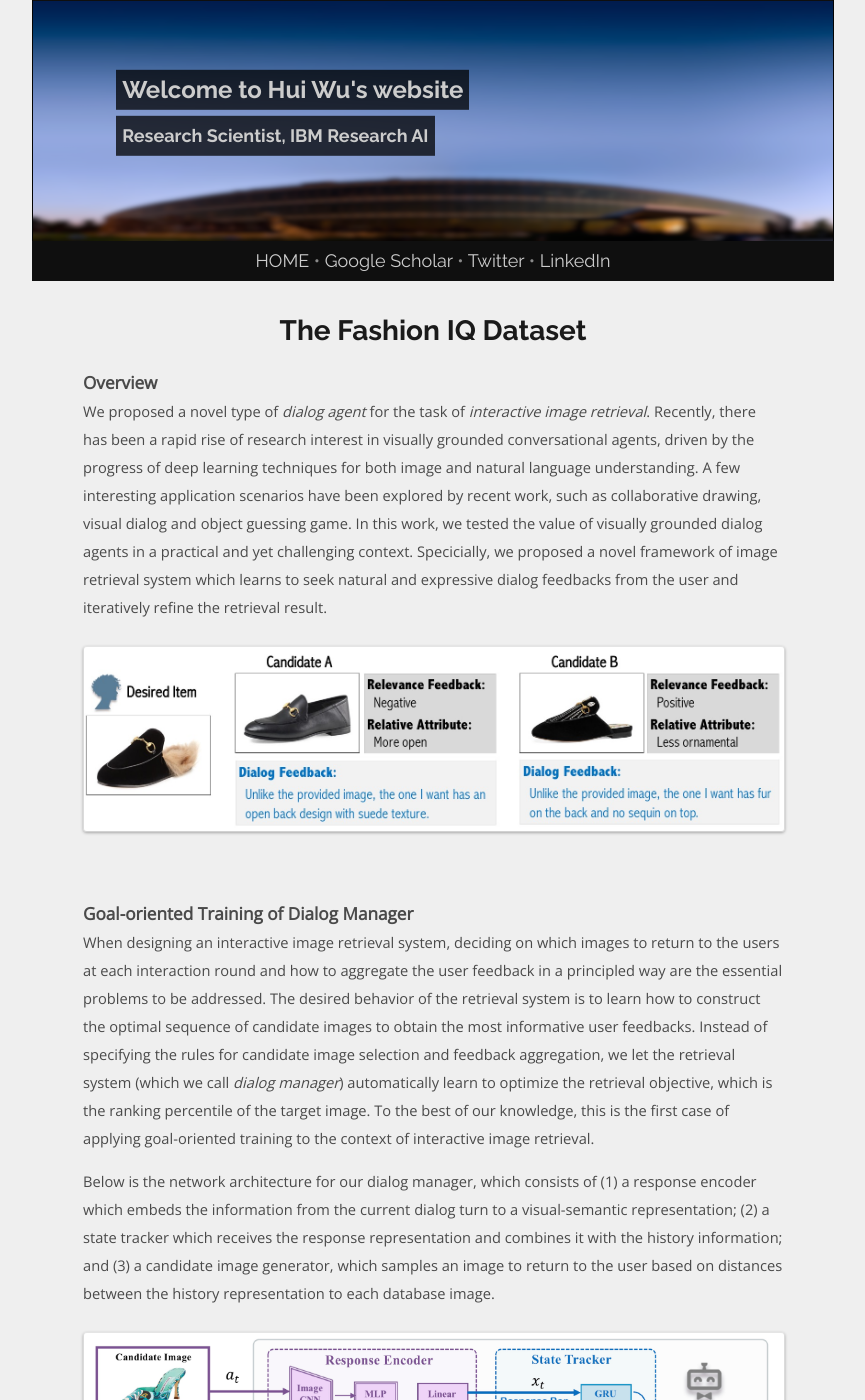
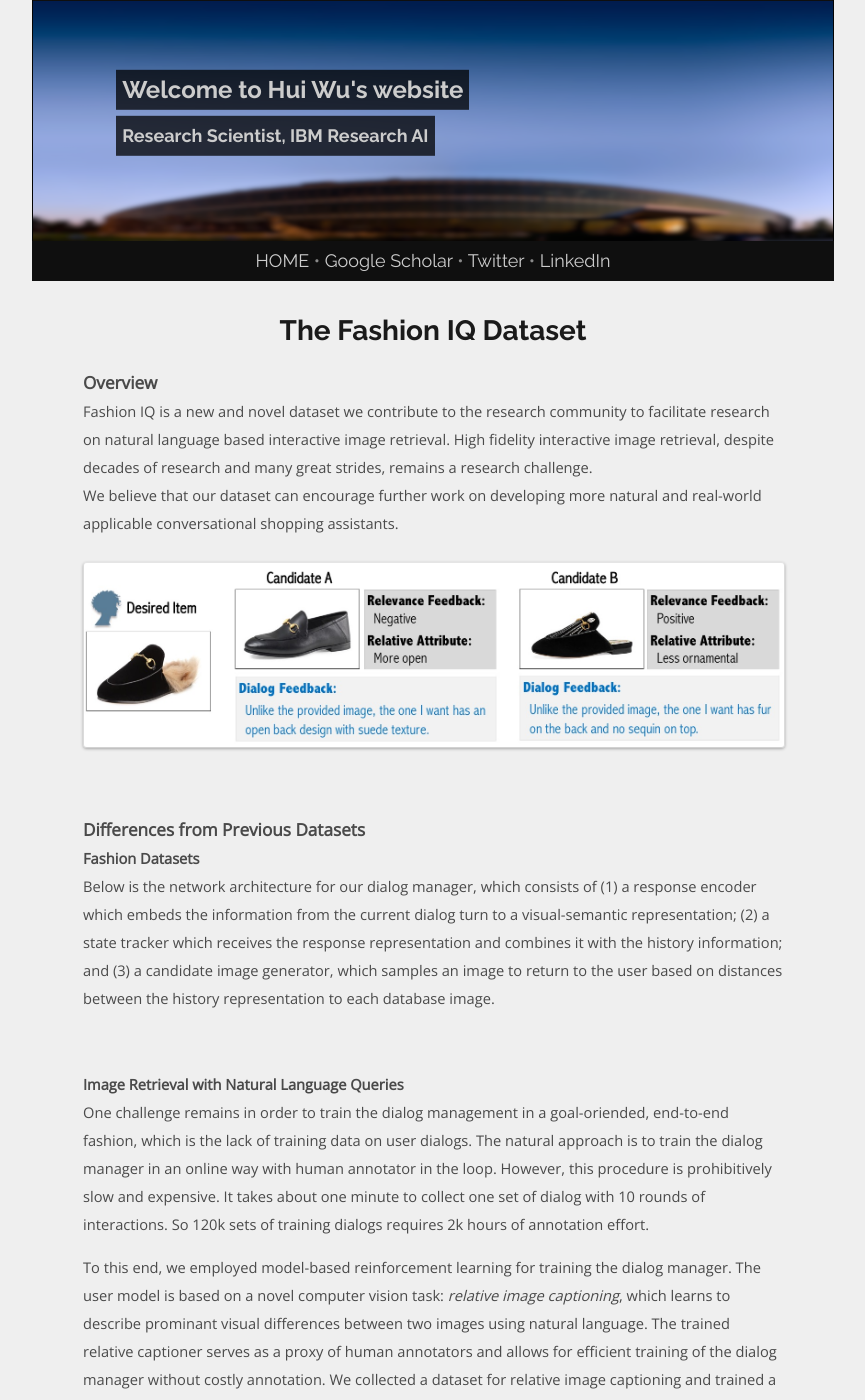
Before and after one commit to spacew/spacew.github.io, a Jekyll site: the page built from _posts/2019-05-29-fashion-iq.markdown, in a window 1280 px wide and 1400 px high. Shown: the whole window, without its empty margins (207-1072 px from the left). Built offline with Jekyll 4.4.1, drawn with Linux system fonts in a browser that asks for light colours; some of the changed text lies outside the part shown.

Commit message:
Update 2019-05-29-fashion-iq.markdown

```diff
--- a/_posts/2019-05-29-fashion-iq.markdown
+++ b/_posts/2019-05-29-fashion-iq.markdown
@@ -10,14 +10,9 @@ paper_pdf: https://arxiv.org/abs/tbd
 
 ### Overview
 
-We proposed a novel type of _dialog agent_ for the task of _interactive image retrieval_.
-Recently, there has been a rapid rise of research interest in visually grounded conversational
-agents, driven by the progress of deep learning techniques for both image and natural
-language understanding. A few interesting application scenarios have been explored by
-recent work, such as collaborative drawing, visual dialog and object guessing game.
-In this work, we tested the value of visually grounded dialog agents in a practical and yet
-challenging context. Specicially, we proposed a novel framework of image retrieval system which learns to seek
-natural and expressive dialog feedbacks from the user and iteratively refine the retrieval result.
+Fashion IQ is a new and novel dataset we contribute to the research community to facilitate research on natural language based interactive image retrieval. High fidelity interactive image retrieval, despite decades of research and many great
+strides, remains a research challenge.
+We believe that our dataset can encourage further work on developing more natural and real-world applicable conversational shopping assistants.
 
 
 <!--more-->
@@ -25,15 +20,9 @@ natural and expressive dialog feedbacks from the user and iteratively refine the
 <img alt="img" src="{{site.baseurl}}/media/feedback.jpg">
 
 <br/>
-### Goal-oriented Training of Dialog Manager
-When designing an interactive image retrieval system, deciding on which images to return to the users
-at each interaction round and how to aggregate the user feedback in a principled way are the essential
-problems to be addressed. The desired behavior of the retrieval system is to learn how to construct
-the optimal sequence of candidate images to obtain the most informative user feedbacks.
-Instead of specifying the rules for candidate image selection and feedback
-aggregation, we let the retrieval system (which we call _dialog manager_) automatically learn to
-optimize the retrieval objective, which is the ranking percentile of the target image. To the best of our knowledge,
-this is the first case of applying goal-oriented training to the context of interactive image retrieval.
+### Differences from Previous Datasets
+
+#### Fashion Datasets
 
 Below is the network architecture for our dialog manager, which consists of (1) a response encoder which
 embeds the information from the current dialog turn to a visual-semantic representation;
@@ -41,15 +30,14 @@ embeds the information from the current dialog turn to a visual-semantic represe
 and (3) a candidate image generator, which samples an image to return to the user based
 on distances between the history representation to each database image.
 
-<img alt="img" src="{{site.baseurl}}/media/fashion_framework.jpg">
-
 <br/>
-### User Simulator based one Relative Image Captioning
+#### Image Retrieval with Natural Language Queries
 One challenge remains in order to train the dialog management in a goal-oriended, end-to-end fashion,
 which is the lack of training data on user dialogs. The natural approach is to train the dialog manager in an online way
 with human annotator in the loop. However, this procedure is prohibitively slow and expensive.
 It takes about one minute to collect one set of dialog with 10 rounds of interactions.
 So 120k sets of training dialogs requires 2k hours of annotation effort.
+
 
 To this end, we employed model-based reinforcement learning for training the dialog manager. The user model
 is based on a novel computer vision task: _relative image captioning_, which learns to describe prominant
@@ -63,15 +51,28 @@ given pair of shoe images:
 <img alt="img" src="{{site.baseurl}}/media/relative_example.jpg">
 
 <br/>
-### Code and Dataset
+### Dataset Access and Download
+Below is a video showcasing an user interacting with the dialog manager.
+Code and dataset <a href="https://github.com/XiaoxiaoGuo/fashion-retrieval">are available here.</a>
+
+<a href="https://youtu.be/Iy-m_cxE5jg"><img alt="img" src="{{site.baseurl}}/media/fashion_video_snip.jpeg"></a>
+
+### Dataset Statistics
+Below is a video showcasing an user interacting with the dialog manager.
+Code and dataset <a href="https://github.com/XiaoxiaoGuo/fashion-retrieval">are available here.</a>
+
+<a href="https://youtu.be/Iy-m_cxE5jg"><img alt="img" src="{{site.baseurl}}/media/fashion_video_snip.jpeg"></a>
+
+### Fashion IQ Challenge v1
 Below is a video showcasing an user interacting with the dialog manager.
 Code and dataset <a href="https://github.com/XiaoxiaoGuo/fashion-retrieval">are available here.</a>
 
 <a href="https://youtu.be/Iy-m_cxE5jg"><img alt="img" src="{{site.baseurl}}/media/fashion_video_snip.jpeg"></a>
 
 <br/>
-### Reference
+### References
 
 <p>
-  [1] Xiaoxiao Guo*, Hui Wu*, Yu Cheng, Steven Rennie, and Rogerio Schmidt Feris. "Dialog-based Interactive Image Retrieval." NIPS 2018.(* equal contribution)
+  [1] Xiaoxiao Guo*, Hui Wu*, Yupeng Gao, Steven J Rennie, and Rogerio S Feris. "Dialog-based Interactive Image Retrieval." NIPS 2018.(* equal contribution)
+  [2] Xiaoxiao Guo*, Hui Wu*, Yu Cheng, Steven Rennie, and Rogerio Schmidt Feris. "Dialog-based Interactive Image Retrieval." NIPS 2018.(* equal contribution)
 </p>
```
